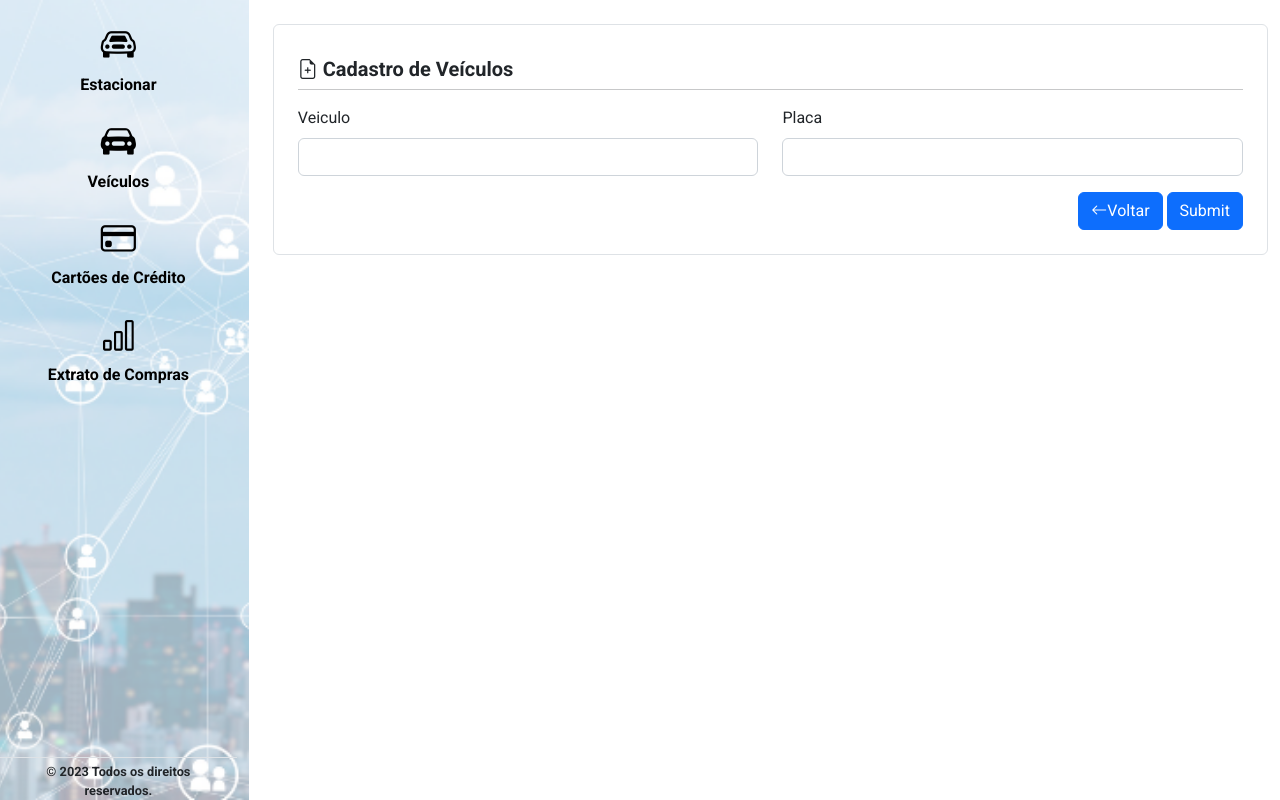
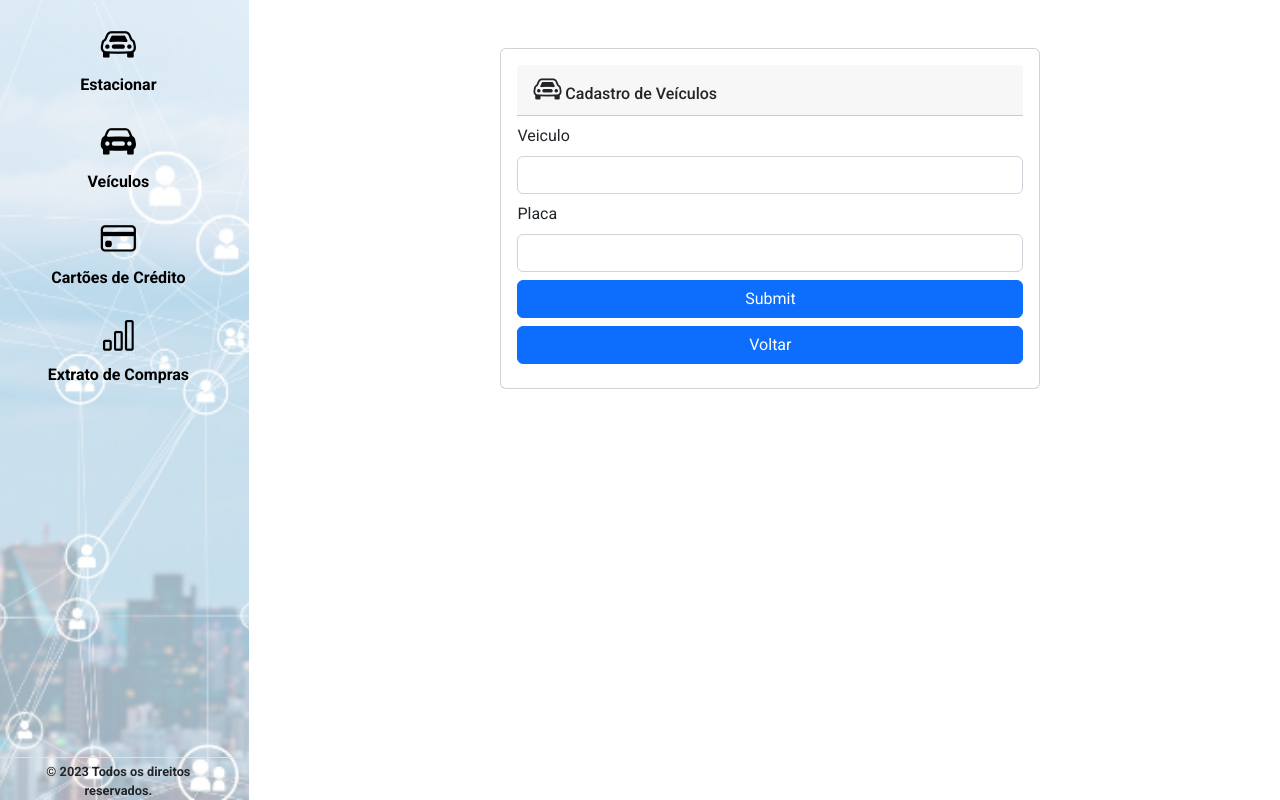
Before and after one commit to melojrx/urbanzone, a Flask app: template app/templates/addVeiculo.html in a window 1280 px wide. Shown: the part 62-862 px from the top of the page. Run offline with Flask 3, Linux system fonts and the light colour scheme; the template is opened without the code that fills it, so the values that code supplies are empty, except form fields; tables that the repository leaves empty hold one stand-in row (values such as "Sample post"); form fields are guessed from the names that the template uses; parts of the project's set-up code (start-up, migrations or seed data) failed here and were passed over; some libraries are stand-ins or nearby versions.

Commit message:
página addveiculo

```diff
--- a/app/controller/estacionamentoController.py
+++ b/app/controller/estacionamentoController.py
@@ -31,7 +31,7 @@ class estacionamentoController:
                 form.veiculos.choices = [(0, "Selecione...")]+[(row.id, row.veiculo.txtVeiculo) for row in listUsuarioVeiculos]
                 form.cartoes.choices = [(0, "Selecione seu cartão")]+[(row.id, row.txtNumero) for row in listCartaoCredito]
                 form.tickets.choices = [(0, "Selecione o tipo de Ticket")]+[(row.id, str(row.txtTicket) + ' - ' + str(row.horaTicket) + ' Hora - R$' + str(row.valorTicket) + ',00') for row in listTicket]
-                form.quantidade.choices = [(0, "Selecione a quentidade")]+[(row, str(row)) for row in list(range(1, 6))]
+                form.quantidade.choices = [(0, "Selecione a quantidade")]+[(row, str(row)) for row in list(range(1, 6))]
 
                 return render_template('estacionamento.html', form=form)
             except Exception as e:
--- a/app/static/css/general_styles.css
+++ b/app/static/css/general_styles.css
@@ -85,10 +85,8 @@ body {
 
 }
 
-
 .nav-item_current_user {
   display: none;
-
 }
 
 /* Resposividade navbar */
--- a/app/templates/addVeiculo.html
+++ b/app/templates/addVeiculo.html
@@ -23,28 +23,29 @@
 
     <form method="POST" action="{{ url_for('usuarioVeiculo.addVeiculo')}}">
 
-      <div class="container border mt-4 rounded p-4">
-        <div class="container p-0 mb-1 mt-2">
-          <h5 class="titulo-filtra-demandas"><strong><i class="bi bi-file-earmark-plus"></i> Cadastro de Veículos</strong></h5>
-          <hr class="mt-1">
-        </div>
-        <div class="form-group mb-3 row justify-content-between">
-          <div class="col">
+      <div class="card mx-auto mt-5" style="max-width: 540px;">
+        <div class="card-body">
+          <h6 class="card-header mb-2"><i class="bi bi-car-front fs-3"></i> Cadastro de Veículos </h6>
+          <div class="mb-2">
             {{form.veiculo.label(class_="form-label")}}
             {{form.veiculo(class_="form-control")}}
           </div>
-          <div class="col">
+          <div class="mb-2">
             {{form.placa.label(class_="form-label")}}
             {{form.placa(class_="form-control")}}
           </div>
+          <div class="mb-2 mt-2">
+            <div class="d-grid">
+              {{ form.submit(class_="btn btn-primary") }}
+            </div>
+          </div>
+          <div class="mb-2">
+            <div class="d-grid">
+              <button type="button" class="btn btn-primary"
+                onclick="window.location.href='{{url_for('usuarioVeiculo.listVeiculo')}}';"> Voltar </button>
+            </div>
+          </div>
         </div>
-        <div class="border-0 text-end justify-content-end">
-          <button type="button" class="btn btn-primary" onclick="window.location.href='{{url_for('usuarioVeiculo.listVeiculo')}}';"><i class="bi bi-arrow-left"></i>Voltar</button>
-            {{ form.submit(class_="btn btn-primary") }}
-        </div>
-      </div>
-      <br>
-      </div>
 
     </form>
 
--- a/app/templates/base.html
+++ b/app/templates/base.html
@@ -22,7 +22,7 @@
           <a href="{{ url_for('login.logout') }}"><li class="nav-item"> <i class="bi bi-box-arrow-in-right fs-2"></i> Sair </li></a>
         </ul>
         {% if current_user.is_authenticated %}
-        <div class="navbar-nav ms-auto">
+        <div class="navbar-nav navitem_saldo ms-auto">
           <a class="nav-link" style="color: lawngreen; font-weight: bold;">
             <i class="fas fa-coins"> </i> Você possui R$ 0,00 </a>
         <div class="navbar_btn_user btn-group ms-auto">
--- a/app/templates/estacionamento.html
+++ b/app/templates/estacionamento.html
@@ -56,7 +56,7 @@
           </div>
           {% endfor %}
         </div>
-        <div class="mb-2">
+        <div class="mb-2 mt-2">
           <div class="d-grid">
           {{ form.submit(class_="btn btn-primary") }}
           </div>
```
